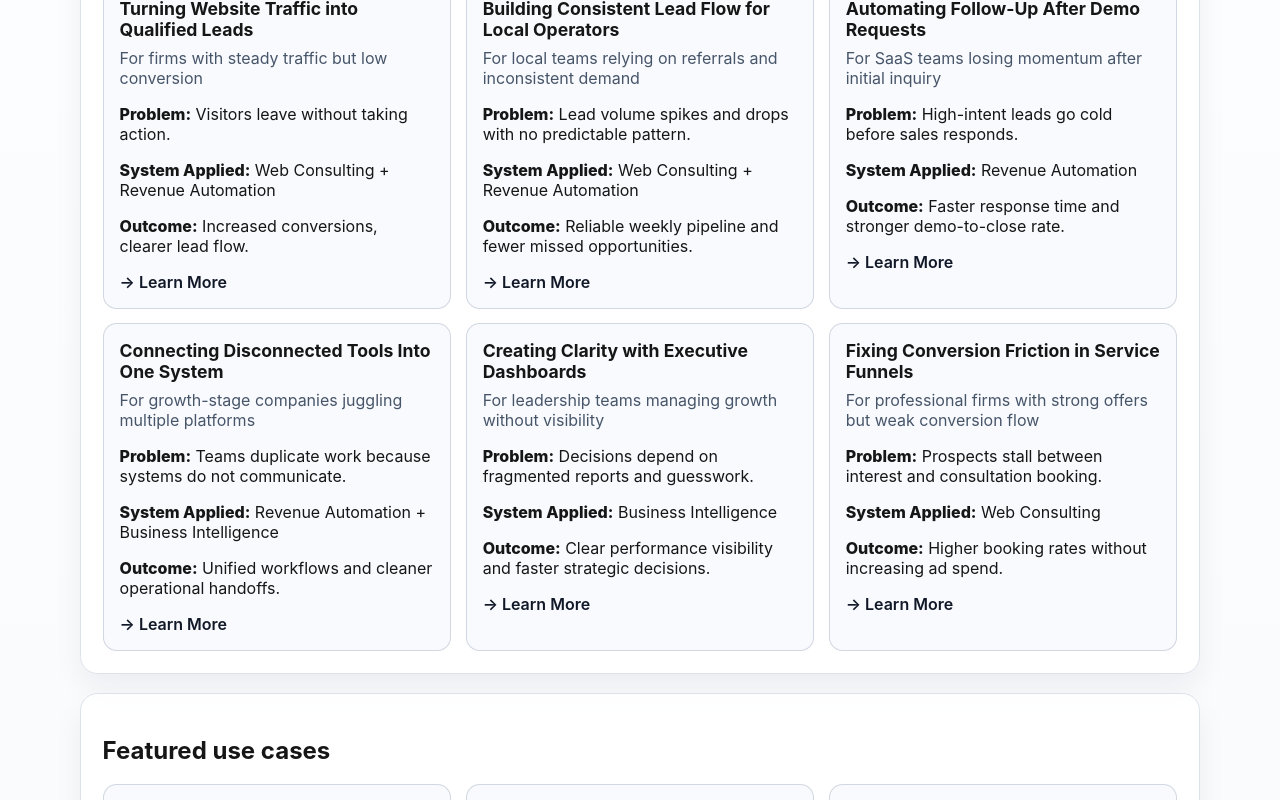
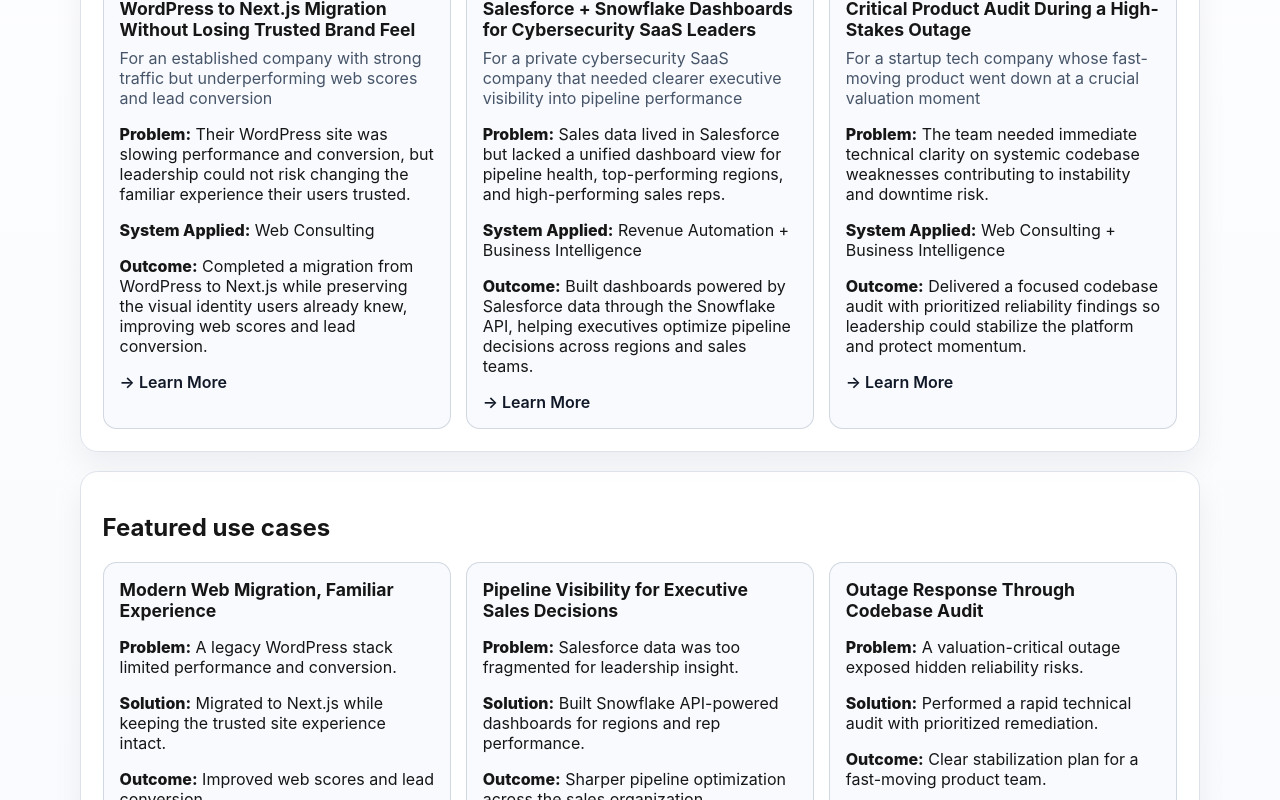
Before and after one commit to puleri/alpath, a Next.js app: page /use-cases in a window 1280 px wide. Shown: the part 740-1540 px from the top of the page. Built offline with nearby package versions, Linux system fonts and the light colour scheme; a web font is replaced by a local one.

Commit message:
Update use cases hub with real case studies

```diff
--- a/src/app/use-cases/page.jsx
+++ b/src/app/use-cases/page.jsx
@@ -8,11 +8,9 @@ const filterGroups = [
     label: "By Challenge",
     options: [
       "All",
-      "Increase lead volume",
       "Improve conversion rate",
-      "Automate follow-up",
-      "Unify systems",
-      "Gain visibility",
+      "Improve pipeline efficiency",
+      "Reduce reliability risk",
     ],
   },
   {
@@ -20,10 +18,9 @@ const filterGroups = [
     label: "By Business Type",
     options: [
       "All",
-      "Professional services",
-      "Local service businesses",
-      "SaaS / tech-enabled",
-      "Growth-stage companies",
+      "Established services company",
+      "Private cybersecurity SaaS",
+      "Startup tech company",
     ],
   },
   {
@@ -35,85 +32,63 @@ const filterGroups = [
 
 const useCases = [
   {
-    title: "Turning Website Traffic into Qualified Leads",
-    context: "For firms with steady traffic but low conversion",
-    problem: "Visitors leave without taking action.",
-    systemApplied: "Web Consulting + Revenue Automation",
-    outcome: "Increased conversions, clearer lead flow.",
+    title: "WordPress to Next.js Migration Without Losing Trusted Brand Feel",
+    context: "For an established company with strong traffic but underperforming web scores and lead conversion",
+    problem:
+      "Their WordPress site was slowing performance and conversion, but leadership could not risk changing the familiar experience their users trusted.",
+    systemApplied: "Web Consulting",
+    outcome:
+      "Completed a migration from WordPress to Next.js while preserving the visual identity users already knew, improving web scores and lead conversion.",
     challenge: "Improve conversion rate",
-    businessType: "Professional services",
-    systems: ["Web Consulting", "Revenue Automation"],
+    businessType: "Established services company",
+    systems: ["Web Consulting"],
   },
   {
-    title: "Building Consistent Lead Flow for Local Operators",
-    context: "For local teams relying on referrals and inconsistent demand",
-    problem: "Lead volume spikes and drops with no predictable pattern.",
-    systemApplied: "Web Consulting + Revenue Automation",
-    outcome: "Reliable weekly pipeline and fewer missed opportunities.",
-    challenge: "Increase lead volume",
-    businessType: "Local service businesses",
-    systems: ["Web Consulting", "Revenue Automation"],
-  },
-  {
-    title: "Automating Follow-Up After Demo Requests",
-    context: "For SaaS teams losing momentum after initial inquiry",
-    problem: "High-intent leads go cold before sales responds.",
-    systemApplied: "Revenue Automation",
-    outcome: "Faster response time and stronger demo-to-close rate.",
-    challenge: "Automate follow-up",
-    businessType: "SaaS / tech-enabled",
-    systems: ["Revenue Automation"],
-  },
-  {
-    title: "Connecting Disconnected Tools Into One System",
-    context: "For growth-stage companies juggling multiple platforms",
-    problem: "Teams duplicate work because systems do not communicate.",
+    title: "Salesforce + Snowflake Dashboards for Cybersecurity SaaS Leaders",
+    context:
+      "For a private cybersecurity SaaS company that needed clearer executive visibility into pipeline performance",
+    problem:
+      "Sales data lived in Salesforce but lacked a unified dashboard view for pipeline health, top-performing regions, and high-performing sales reps.",
     systemApplied: "Revenue Automation + Business Intelligence",
-    outcome: "Unified workflows and cleaner operational handoffs.",
-    challenge: "Unify systems",
-    businessType: "Growth-stage companies",
+    outcome:
+      "Built dashboards powered by Salesforce data through the Snowflake API, helping executives optimize pipeline decisions across regions and sales teams.",
+    challenge: "Improve pipeline efficiency",
+    businessType: "Private cybersecurity SaaS",
     systems: ["Revenue Automation", "Business Intelligence"],
   },
   {
-    title: "Creating Clarity with Executive Dashboards",
-    context: "For leadership teams managing growth without visibility",
-    problem: "Decisions depend on fragmented reports and guesswork.",
-    systemApplied: "Business Intelligence",
-    outcome: "Clear performance visibility and faster strategic decisions.",
-    challenge: "Gain visibility",
-    businessType: "Growth-stage companies",
-    systems: ["Business Intelligence"],
-  },
-  {
-    title: "Fixing Conversion Friction in Service Funnels",
-    context: "For professional firms with strong offers but weak conversion flow",
-    problem: "Prospects stall between interest and consultation booking.",
-    systemApplied: "Web Consulting",
-    outcome: "Higher booking rates without increasing ad spend.",
-    challenge: "Improve conversion rate",
-    businessType: "Professional services",
-    systems: ["Web Consulting"],
+    title: "Critical Product Audit During a High-Stakes Outage",
+    context:
+      "For a startup tech company whose fast-moving product went down at a crucial valuation moment",
+    problem:
+      "The team needed immediate technical clarity on systemic codebase weaknesses contributing to instability and downtime risk.",
+    systemApplied: "Web Consulting + Business Intelligence",
+    outcome:
+      "Delivered a focused codebase audit with prioritized reliability findings so leadership could stabilize the platform and protect momentum.",
+    challenge: "Reduce reliability risk",
+    businessType: "Startup tech company",
+    systems: ["Web Consulting", "Business Intelligence"],
   },
 ];
 
 const featuredCases = [
   {
-    title: "Inconsistent Lead Flow",
-    problem: "Leads are unpredictable.",
-    solution: "Capture + routing + follow-up system.",
-    outcome: "Stable pipeline.",
+    title: "Modern Web Migration, Familiar Experience",
+    problem: "A legacy WordPress stack limited performance and conversion.",
+    solution: "Migrated to Next.js while keeping the trusted site experience intact.",
+    outcome: "Improved web scores and lead conversion.",
   },
   {
-    title: "High Traffic, Low Conversion",
-    problem: "Website traffic is not translating into opportunities.",
-    solution: "Audit + conversion architecture.",
-    outcome: "More leads without more traffic.",
+    title: "Pipeline Visibility for Executive Sales Decisions",
+    problem: "Salesforce data was too fragmented for leadership insight.",
+    solution: "Built Snowflake API-powered dashboards for regions and rep performance.",
+    outcome: "Sharper pipeline optimization across the sales organization.",
   },
   {
-    title: "No Visibility Into Performance",
-    problem: "Decisions are based on guesswork.",
-    solution: "BI dashboards + reporting.",
-    outcome: "Clear decision-making.",
+    title: "Outage Response Through Codebase Audit",
+    problem: "A valuation-critical outage exposed hidden reliability risks.",
+    solution: "Performed a rapid technical audit with prioritized remediation.",
+    outcome: "Clear stabilization plan for a fast-moving product team.",
   },
 ];
 
```
